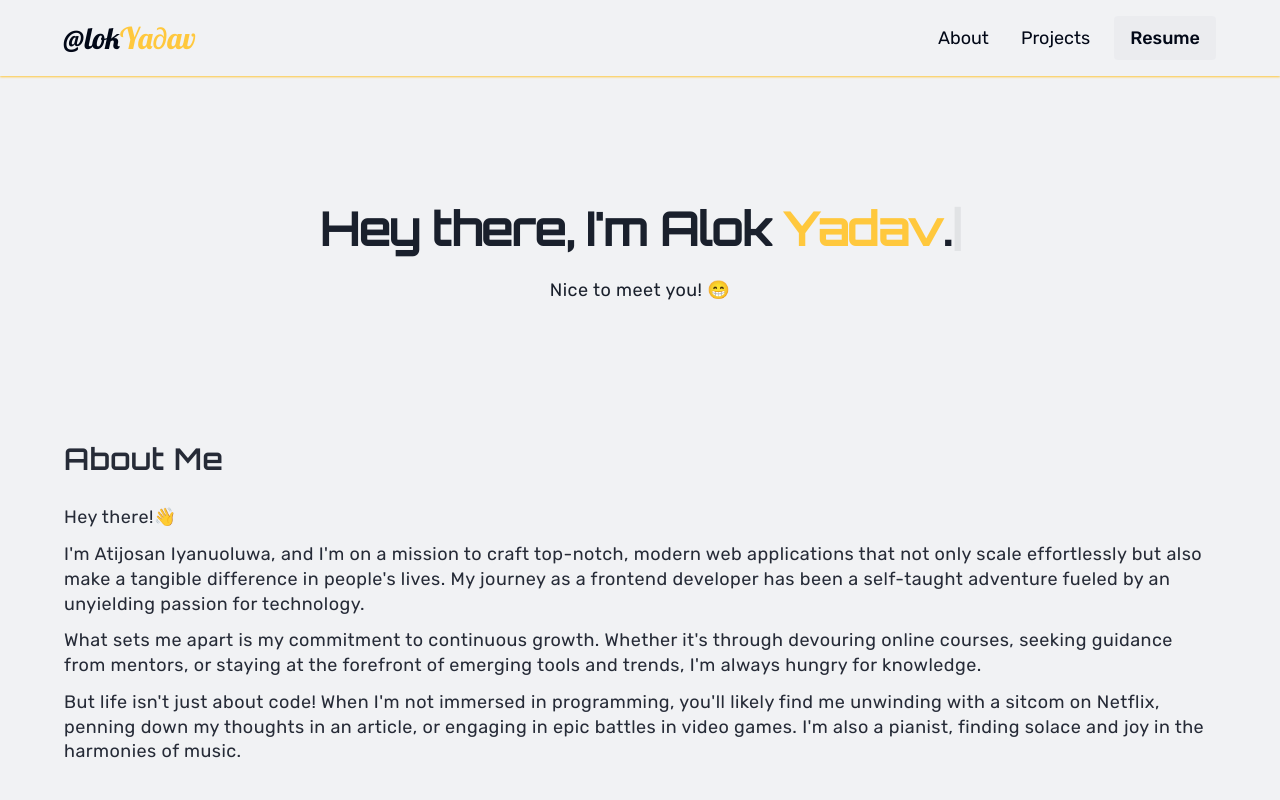
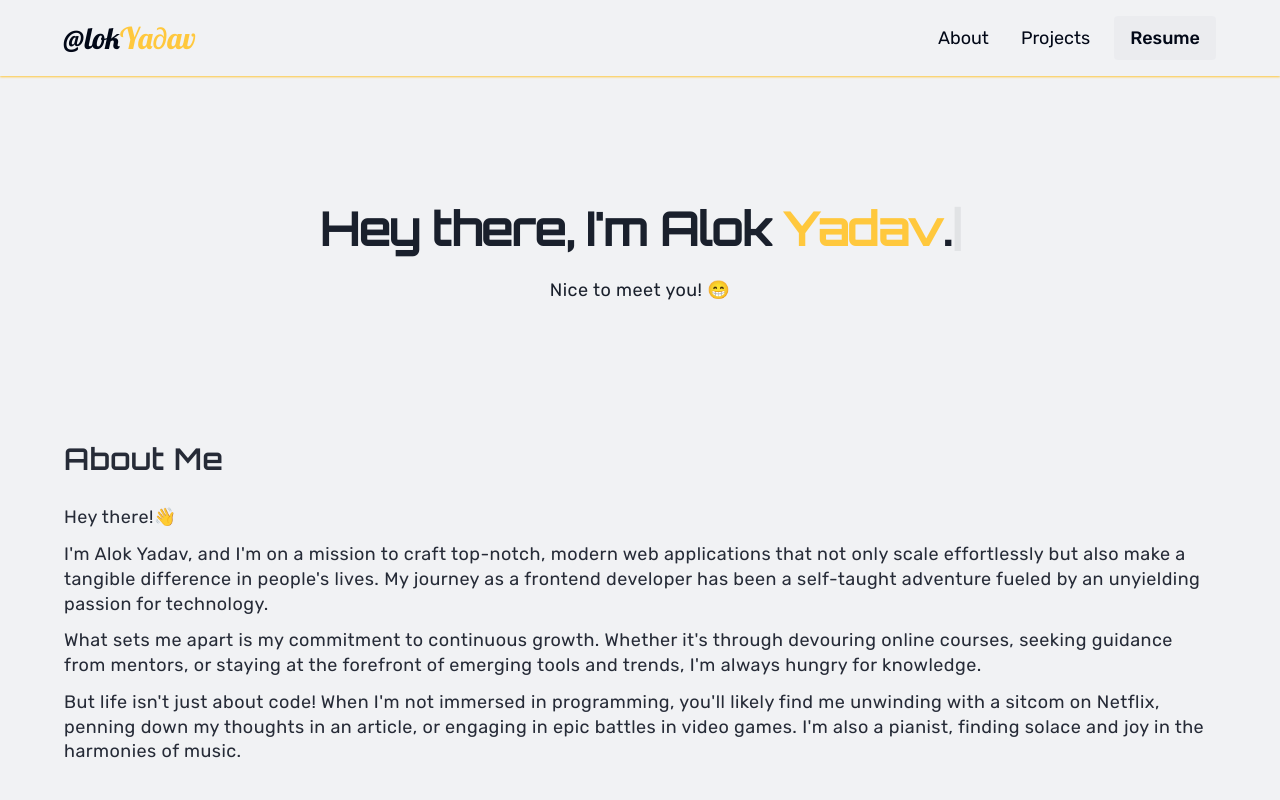
Before and after one commit to alok-x0s1/Portfolio, a Next.js app: page /about in a window 1280 px wide. Shown: the top 800 px of the page. Built offline with nearby package versions, Linux system fonts and the light colour scheme; a web font is replaced by a local one.

Commit message:
name change

```diff
--- a/src/components/About.tsx
+++ b/src/components/About.tsx
@@ -12,7 +12,7 @@ const About = () => {
 
 			<p>Hey there!👋</p>
 			<p>
-				I&apos;m Atijosan Iyanuoluwa, and I&apos;m on a mission to craft
+				I&apos;m Alok  Yadav, and I&apos;m on a mission to craft
 				top-notch, modern web applications that not only scale
 				effortlessly but also make a tangible difference in
 				people&apos;s lives. My journey as a frontend developer has been
```
